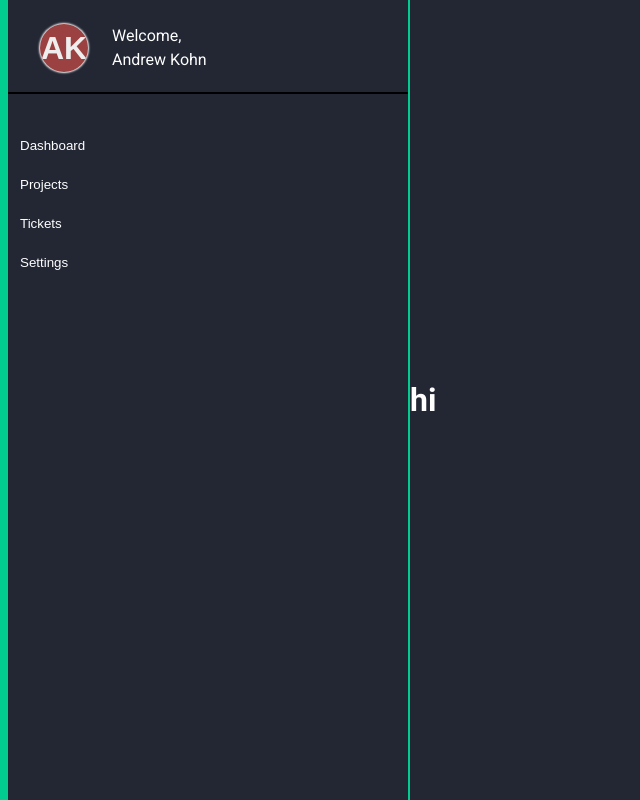
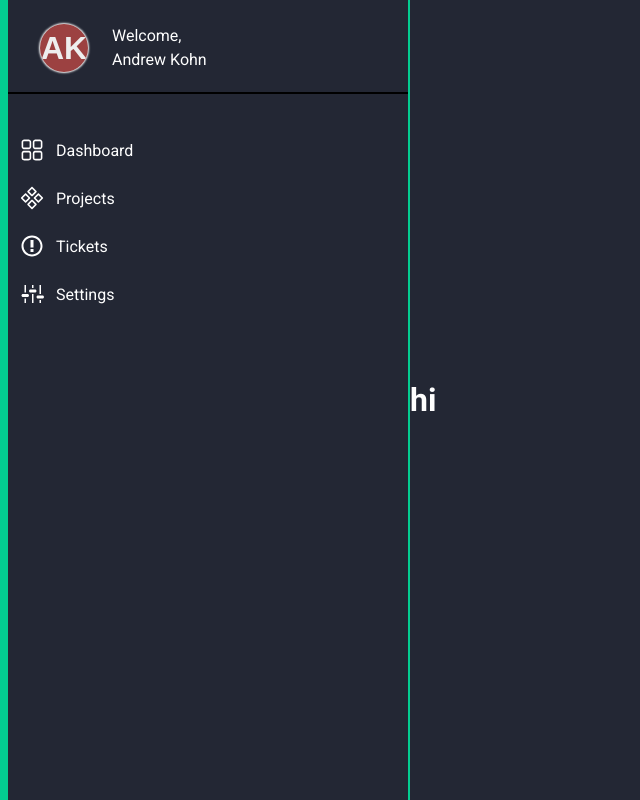
Before and after one commit to AndrewKohn/bug-hunter, a React (Vite) app: page / in a window 1280 px wide. Shown: the whole page, without its empty margins (0-640 px from the left). Built offline with nearby package versions, Linux system fonts and the light colour scheme.

Commit message:
added react-icons

```diff
--- a/package.json
+++ b/package.json
@@ -11,6 +11,7 @@
   "dependencies": {
     "react": "^18.2.0",
     "react-dom": "^18.2.0",
+    "react-icons": "^4.7.1",
     "sass": "^1.56.1"
   },
   "devDependencies": {
--- a/src/components/NavBar/NavBar.scss
+++ b/src/components/NavBar/NavBar.scss
@@ -5,12 +5,12 @@
   width: 40rem;
   height: 100vh;
   background-color: $color4;
-  overflow: hidden;
   border-left: 0.8rem solid $color3;
   border-right: 2px solid $color3;
 
   nav {
     border-top: 2px solid black;
+    overflow: hidden;
     margin-top: 2rem;
 
     ul {
--- a/src/components/NavBar/NavBar.tsx
+++ b/src/components/NavBar/NavBar.tsx
@@ -1,19 +1,33 @@
 import './NavBar.scss';
+import { IconContext } from 'react-icons';
+import { RxDashboard, RxComponent1 } from 'react-icons/rx';
+import { GoIssueOpened, GoSettings } from 'react-icons/go';
 import NavLinkButton from './NavLinkButton';
 import UserProfile from './UserProfile';
 
 interface Props {}
 
 const NavBar = ({}) => {
+  const addIcon = (icon: JSX.Element) => (
+    <IconContext.Provider value={{ size: '2.4rem' }}>
+      {icon}
+    </IconContext.Provider>
+  );
   return (
     <div className="nav-bar">
       <UserProfile />
       <nav>
         <ul>
-          <NavLinkButton>Dashboard</NavLinkButton>
-          <NavLinkButton>Projects</NavLinkButton>
-          <NavLinkButton>Tickets</NavLinkButton>
-          <NavLinkButton>Settings</NavLinkButton>
+          <NavLinkButton icon={addIcon(<RxDashboard />)}>
+            Dashboard
+          </NavLinkButton>
+          <NavLinkButton icon={addIcon(<RxComponent1 />)}>
+            Projects
+          </NavLinkButton>
+          <NavLinkButton icon={addIcon(<GoIssueOpened />)}>
+            Tickets
+          </NavLinkButton>
+          <NavLinkButton icon={addIcon(<GoSettings />)}>Settings</NavLinkButton>
         </ul>
       </nav>
     </div>
--- a/src/components/NavBar/NavLinkButton.scss
+++ b/src/components/NavBar/NavLinkButton.scss
@@ -34,7 +34,13 @@ li {
     height: 100%;
     width: 100%;
     color: $color2;
+    font-family: inherit;
     cursor: pointer;
+
+    p {
+      margin-left: 1.2rem;
+      font-size: 1.6rem;
+    }
 
     &:hover p {
       font-weight: 700;
--- a/src/components/NavBar/NavLinkButton.tsx
+++ b/src/components/NavBar/NavLinkButton.tsx
@@ -3,12 +3,14 @@ import './NavLinkButton.scss';
 
 interface Props {
   children: ReactNode;
+  icon: JSX.Element;
 }
 
-const NavLinkButton = ({ children }: Props) => {
+const NavLinkButton = ({ children, icon }: Props) => {
   return (
     <li>
       <button>
+        {icon}
         <p>{children}</p>
       </button>
     </li>
```
Also changed, not shown: 1 other file (tests, documents, lock files or other folders).
